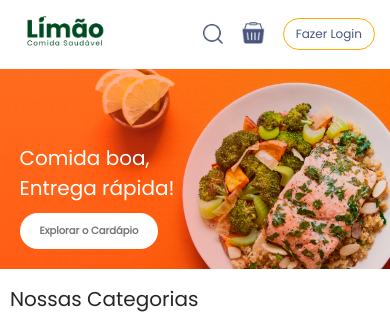
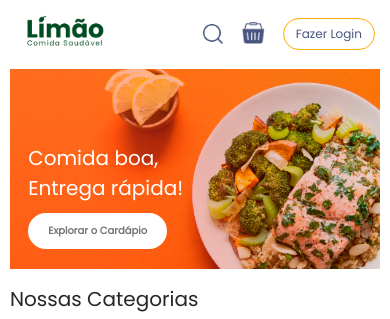
Before and after one commit to lukegoes/limao_delivery, a React (Vite) app: page / in a window 390 px wide. Shown: the top 319 px of the page. Built offline with nearby package versions, Linux system fonts and the light colour scheme; no server answers.

Commit message:
fix: ajuste de responsividade

```diff
--- a/src/components/Header/Header.css
+++ b/src/components/Header/Header.css
@@ -1,7 +1,7 @@
 .header{
     height: 400px;
     width: 100%;
-    max-width: 1200px;
+    max-width: 1322px;
     margin: 30px auto;
     background: url('/header_img.png') no-repeat;
     background-size: cover;
@@ -78,12 +78,13 @@
 
 @media (max-width: 480px){
     .header{
-        height: 200px;
-        width: 425px;
-        margin: 10px auto;
-        border-radius: 0;
-        max-width: 100%;
-    }
+    height: 200px;
+    width: 100%;
+    margin: 10px auto;
+    border-radius: 0;
+    max-width: 95%;
+    box-sizing: border-box;
+}
 
 
     .header-contents p{
```
